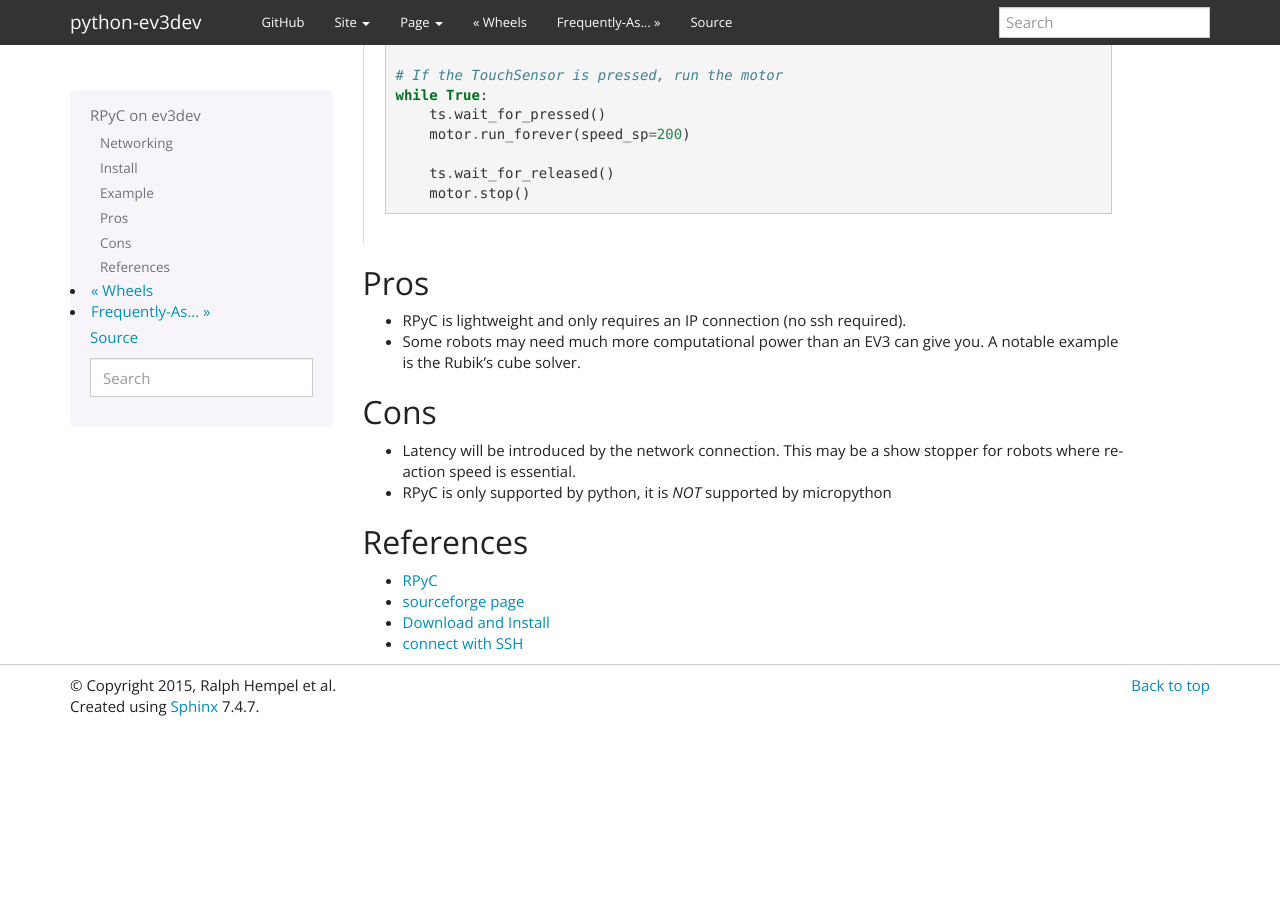
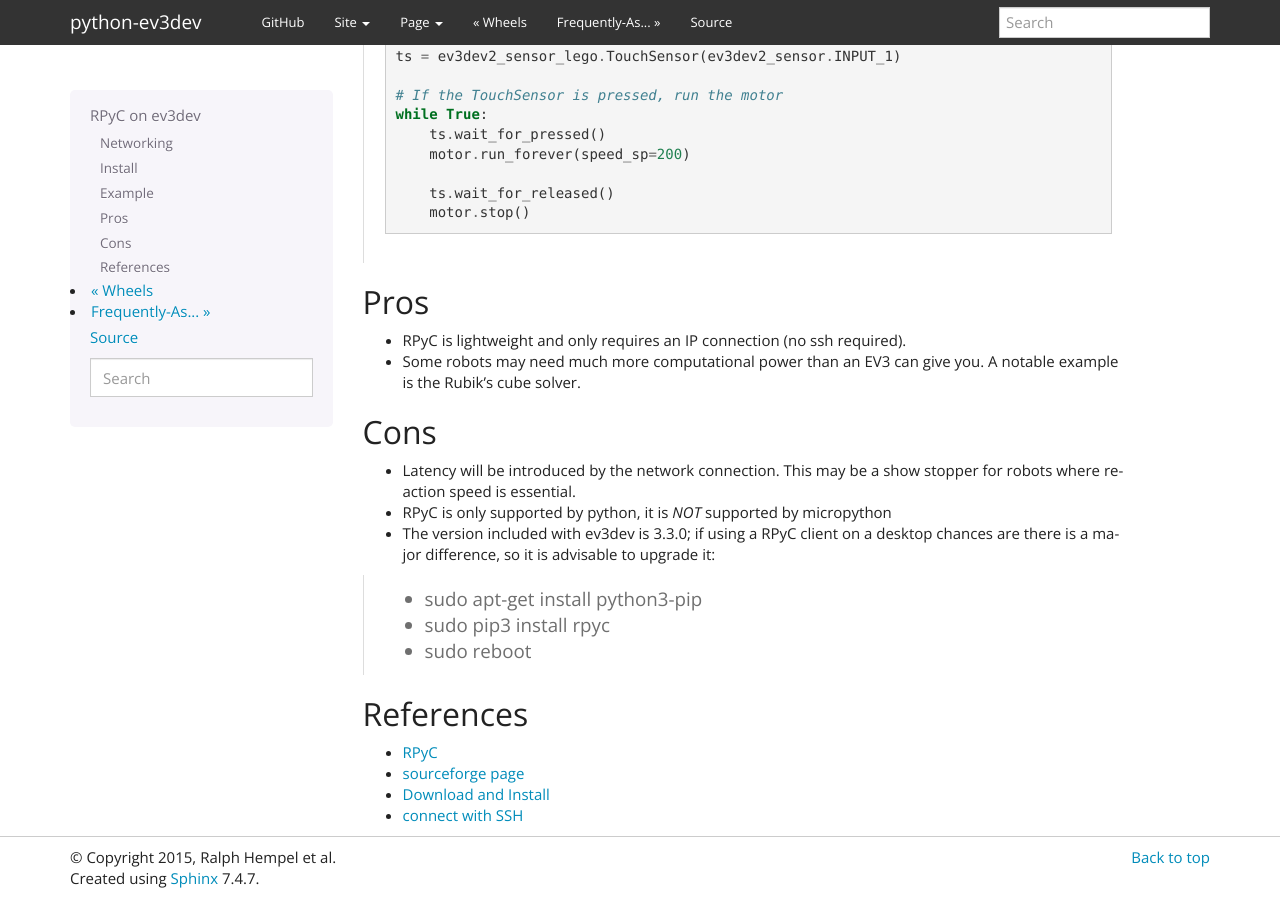
Before and after one commit to ev3dev/ev3dev-lang-python, a Sphinx documentation site: the page built from docs/rpyc.rst, in a window 1280 px wide and 900 px high, scrolled down 1470 px. Built offline with Sphinx 7.4.7, drawn with Linux system fonts in a browser that asks for light colours; before the commit the page ends 2198 px from its top, so only the background shows below that; some of the changed text lies outside the part shown.

Commit message:
Update rpyc.rst
RPyC isn't working. Tried suggestion on #1359 but didn't work, found out that service needs to run as robot and host parameter is needed, as per #741
Also added suggestion for updating RPyC to match client versions

```diff
--- a/docs/rpyc.rst
+++ b/docs/rpyc.rst
@@ -40,11 +40,12 @@
       After=multi-user.target
 
       [Service]
+      User=robot
       Type=simple
       ExecStart=/usr/bin/rpyc_classic.py
 
       [Install]
-      WantedBy=multi-user.target" > rpyc-classic.service
+      WantedBy=multi-user.target" > rpyc-classic.service --host=0.0.0.0
 
       sudo cp rpyc-classic.service /lib/systemd/system/
       sudo systemctl daemon-reload
@@ -106,6 +107,11 @@
 ====
 * Latency will be introduced by the network connection.  This may be a show stopper for robots where reaction speed is essential.
 * RPyC is only supported by python, it is *NOT* supported by micropython
+* The version included with ev3dev is 3.3.0; if using a RPyC client on a desktop chances are there is a major difference, so it is
+  advisable to upgrade it:
+ - sudo apt-get install python3-pip
+ - sudo pip3 install rpyc
+ - sudo reboot
 
 References
 ==========
```
